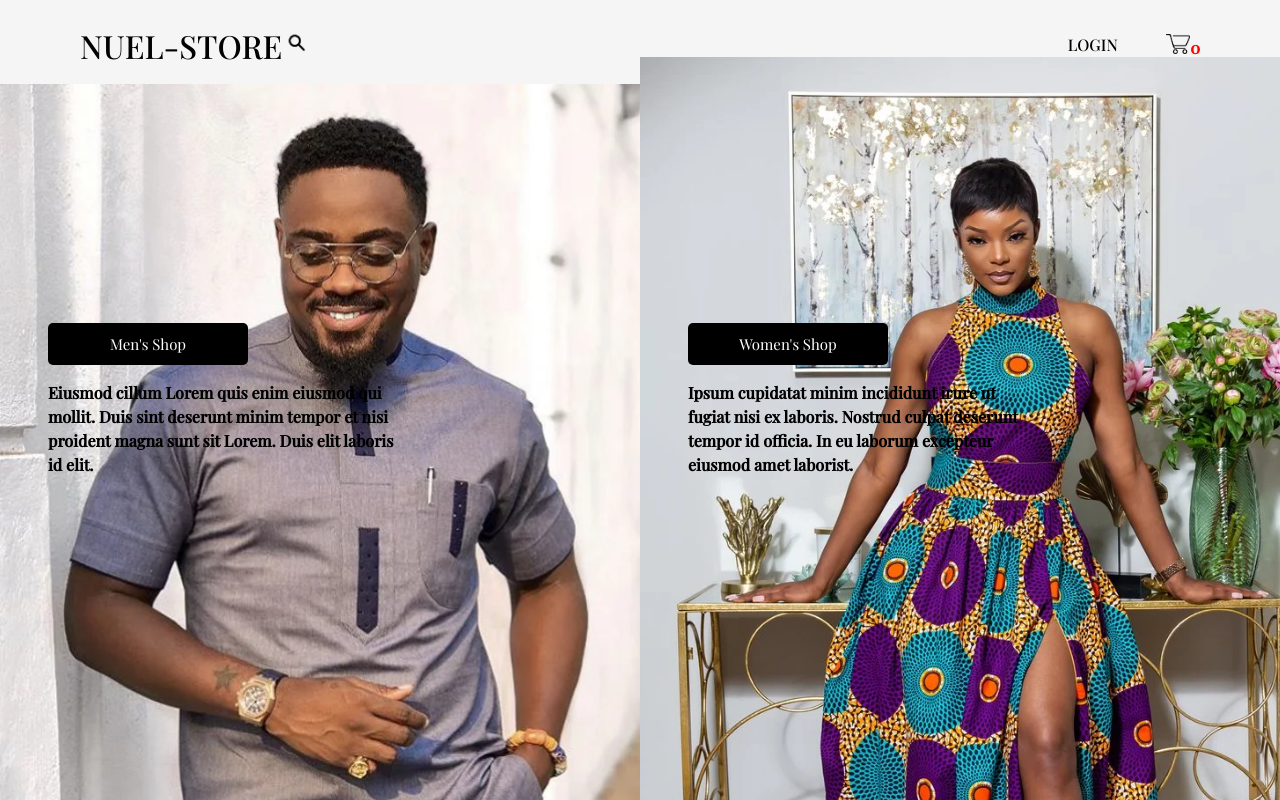
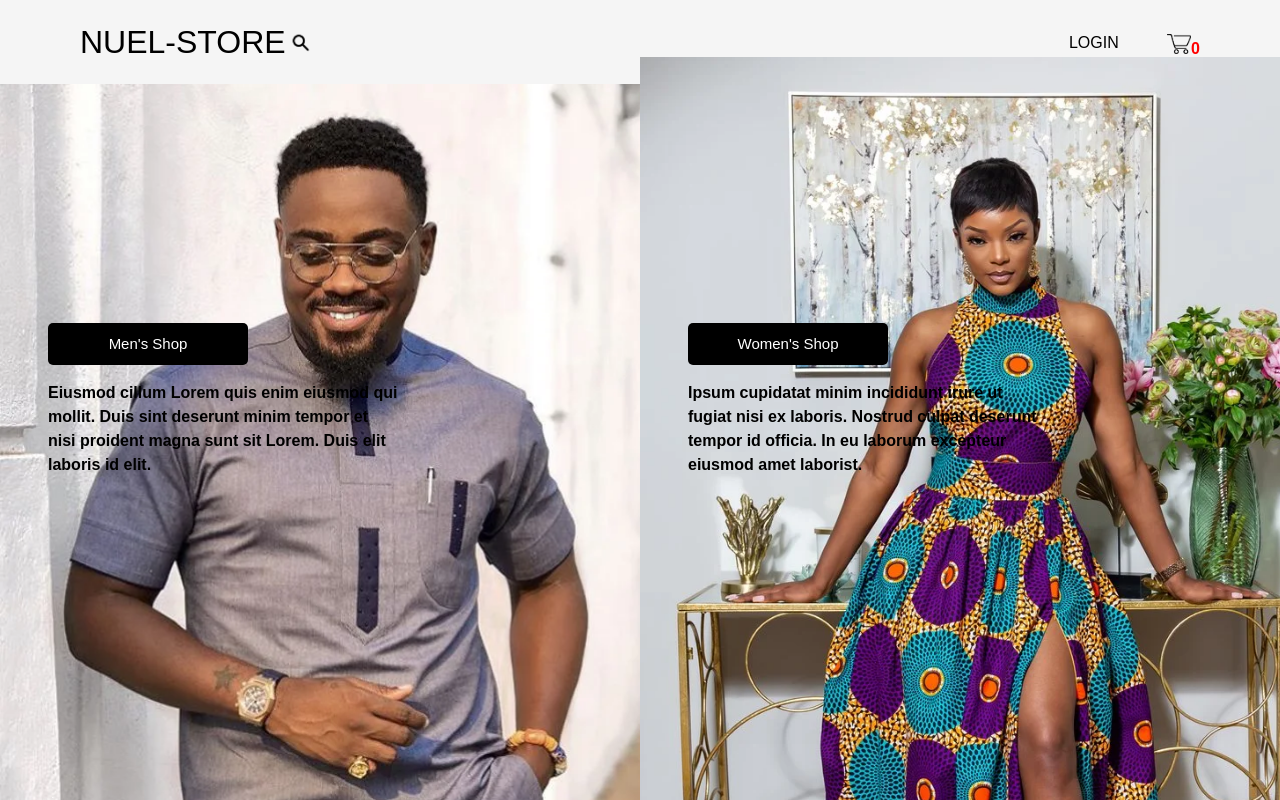
Before and after one commit to otamereosas/e-commerce, a React (Create React App) app: page / in a window 1280 px wide. Built offline with nearby package versions, Linux system fonts and the light colour scheme; no server answers.

Commit message:
refactored admin

```diff
--- a/public/index.html
+++ b/public/index.html
@@ -11,9 +11,6 @@
     />
     <link rel="apple-touch-icon" href="%PUBLIC_URL%/logo192.png" />
     <link rel="manifest" href="%PUBLIC_URL%/manifest.json" />
-    <link rel="preconnect" href="https://fonts.googleapis.com">
-    <link rel="preconnect" href="https://fonts.gstatic.com" crossorigin>
-    <link href="https://fonts.googleapis.com/css2?family=Playfair+Display:wght@400;500&display=swap" rel="stylesheet">
     <title>Dayo e-commerce</title>
   </head>
   <body>
--- a/src/App.js
+++ b/src/App.js
@@ -11,7 +11,7 @@ import Toolbar from "./components/AdminComponents/toolbar/Toolbar";
 import ProductsPage from "./pages/Productspage";
 import ProductDetails from "./pages/ProductDetails";
 import CheckoutPage from "./pages/Checkout";
-import GlobalStyles from "./components/GlobalStyles";
+import GlobalStyles from "./GlobalStyles";
 
 function App() {
    const dispatch = useDispatch();
--- a/src/components/GlobalStyles.js
+++ b/src/GlobalStyles.js
@@ -5,8 +5,7 @@ const GlobalStyles = createGlobalStyle`
     margin: 0;
     padding: 0;
     box-sizing: border-box;
-    font-family: 'Playfair Display', serif;
-    font-weight: 400;
+    font-family: 'Varela Round', sans-serif;
   }
 
   html, body{
```
